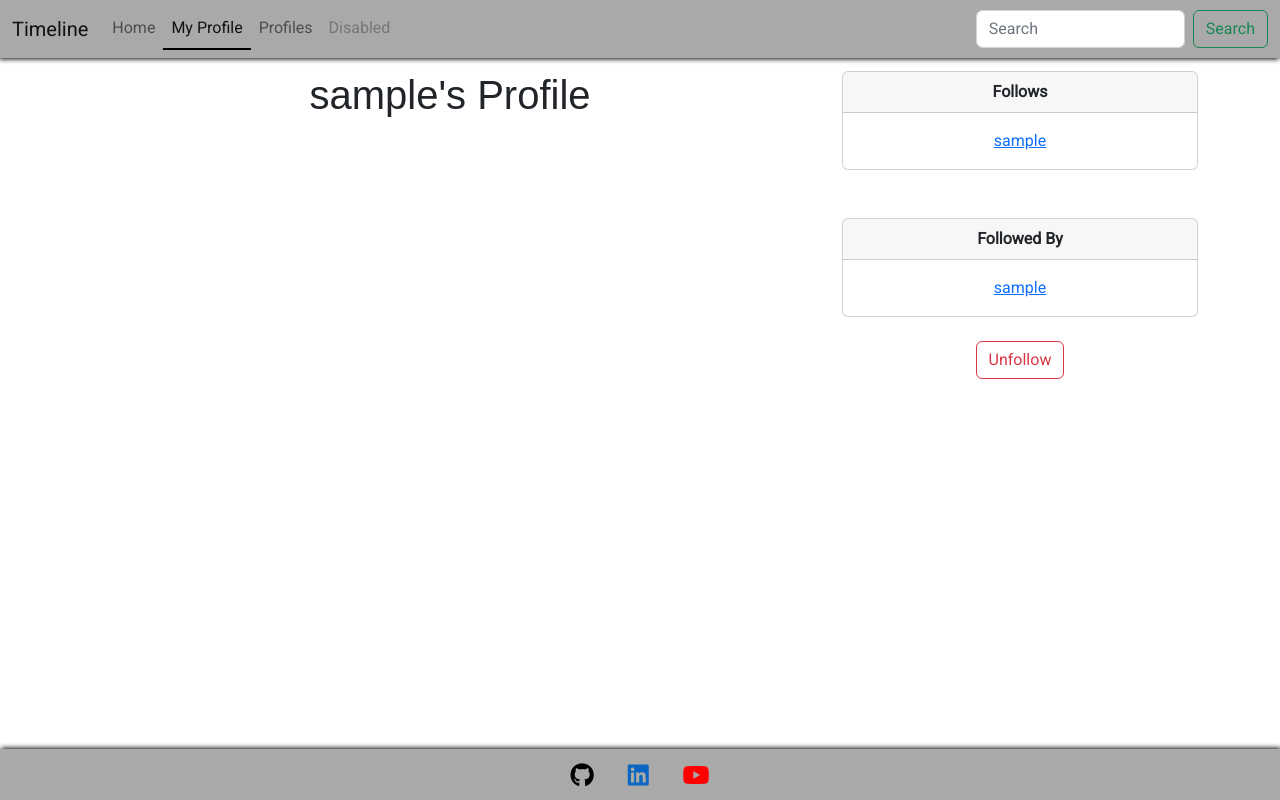
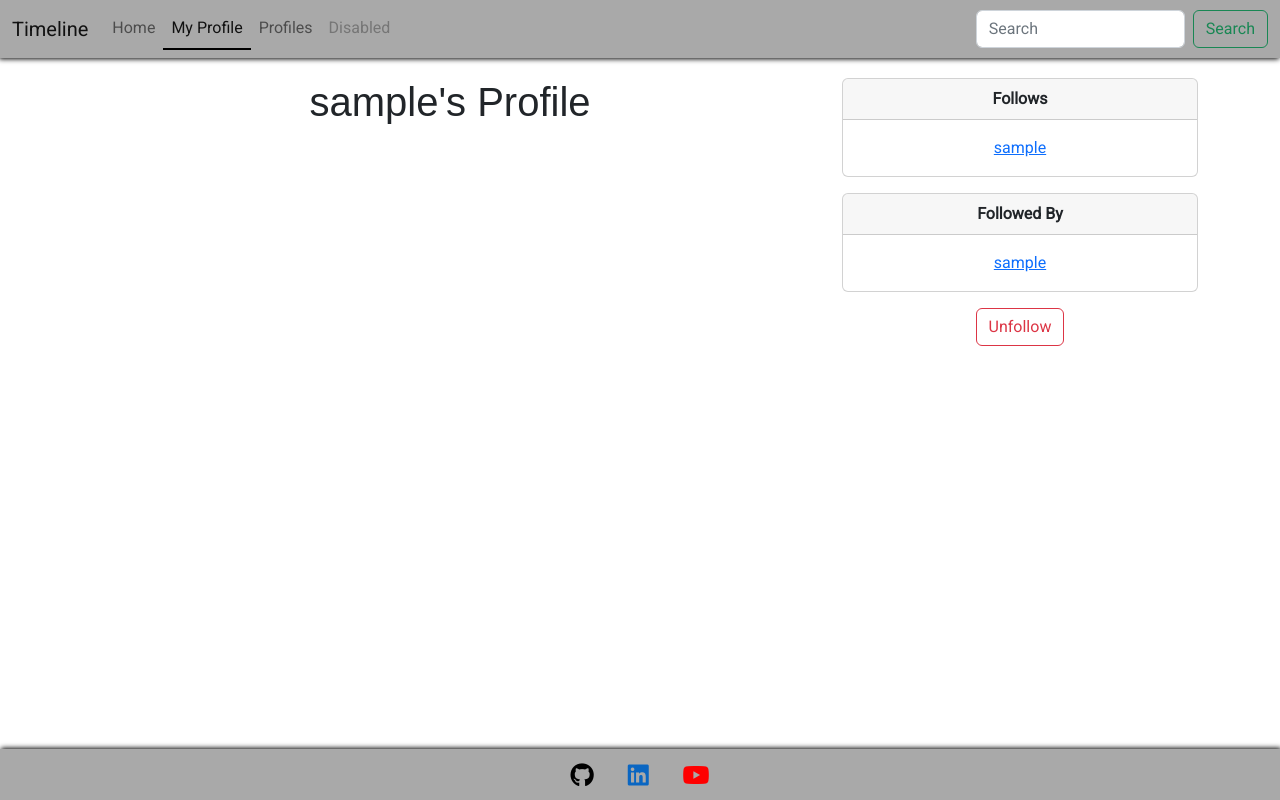
Before and after one commit to NiborGnu/p4-timeline, a Django app: page /profile/1 in a window 1280 px wide. Run offline with Django 5.2, Linux system fonts and the light colour scheme; the visitor is signed in with stand-in values (Sample User, id 1); data comes from the database, SQL or seed files in the repository; data that the repository does not hold is empty; some libraries are stand-ins or nearby versions; some web fonts are replaced.

Commit message:
Add styling to profile, profiles, base. Change style.css > base.css

```diff
--- a/home/templates/home/profile.html
+++ b/home/templates/home/profile.html
@@ -2,67 +2,62 @@
 
 {% block content %}
 {% if profile %}
-<div class="container text-center">
+<div class="container">
     <div class="row">
         <div class="col-8">
-            <h1>{{ profile.user.username }}'s Profile</h1>
+            <h1 class="text-center">{{ profile.user.username }}'s Profile</h1>
             <br>
             {% if timeposts %}
             {% for timepost in timeposts %}
             <div class="card" style="width: 18rem;">
                 <img src="..." class="card-img-top" alt="...">
                 <div class="card-body">
-                    <h5 class="card-title">Card title</h5>
-
-                    <p class="card-text">{{ timepost }} <br></p>
+                    <h5 class="card-title">Card title</h5> <!-- Fix Card title -->
+                    <p class="card-text">{{ timepost.body }} <br></p>
                 </div>
                 <ul class="list-group list-group-flush">
-                    <li class="list-group-item">An item</li>
+                    <li class="list-group-item">{{ timepost.created_at }}</li>
                 </ul>
                 <div class="card-body">
-                    <a href="#" class="card-link">Card link</a>
+                    <a href="#" class="card-link">{{ timepost.user }}</a>
                 </div>
             </div>
             <br>
             {% endfor %}
             {% endif %}
         </div>
-        <div class="col-4">
-            <div class="card">
+        <div class="col-4 text-center">
+            <div class="card mb-3">
                 <div class="card-header">
-                    <strong>Follows</strong><br>
+                    <strong>Follows</strong>
                 </div>
                 <div class="card-body">
                     <p class="card-text">
                         {% for following in profile.follow.all %}
-                        <a href="{% url 'profile' following.user.id %}">{{ following }}</a><br>
+                        <a href="{% url 'profile' following.user.id %}">{{ following }}</a>
                         {% endfor %}
                     </p>
                 </div>
             </div>
-            <br><br>
-            <div class="card">
+            <div class="card mb-3">
                 <div class="card-header">
-                    <strong>Followed By</strong><br>
+                    <strong>Followed By</strong>
                 </div>
                 <div class="card-body">
                     <p class="card-text">
                         {% for following in profile.followed_by.all %}
-                        <a href="{% url 'profile' following.user.id %}">{{ following }}</a><br>
+                        <a href="{% url 'profile' following.user.id %}">{{ following }}</a>
                         {% endfor %}
                     </p>
                 </div>
-            </div><br>
-            <form method="POST">
+            </div>
+            <form method="POST text-center">
                 {% csrf_token %}
                 {% if profile in user.profile.follow.all %}
                 <button class="btn btn-outline-danger" name="follow" value="unfollow" type="submit">Unfollow</button>
-
                 {% else %}
                 <button class="btn btn-outline-success" name="follow" value="follow" type="submit">Follow</button>
-
                 {% endif %}
-
             </form>
         </div>
     </div>
--- a/static/css/style.css
+++ b/static/css/base.css
@@ -1,13 +1,13 @@
 @import url('https://fonts.googleapis.com/css2?family=Roboto:ital,wght@400;500;&family=SUSE:wght@100..800&display=swap');
 
-/* General styles */
+/* General styles
 * {
     margin: 0;
     padding: 0;
     border: 0;
     box-sizing: border-box;
 }
-
+*/
 :root {
     /* Fonts */
     --titel: 'SUSE', sans-serif;
@@ -25,6 +25,7 @@
 
 }
 
+/* Get footer to the bottom */
 html,
 body {
     height: 100%;
@@ -32,17 +33,15 @@ body {
 
 body {
     font-family: var(--main-font);
-    min-height: 100vh;
     display: flex;
     flex-direction: column;
 }
 
 main {
-    margin: 1% 2%;
     flex: 1 0 auto;
-    background-color: var(--white);
 }
 
+/* Title Font */
 h1,
 h2,
 h3,
@@ -56,12 +55,22 @@ h6 {
 .navbar-custom {
     background-color: var(--gray);
     box-shadow: var(--bottom-shadow);
+    margin-bottom: 20px;
 }
 
+/* Navbar underline */
 .active {
     border-bottom: 2px solid var(--black);
     font-weight: 500;
 }
+
+/* align-center */
+.align-center {
+    text-align: center;
+    align-items: center;
+}
+
+
 
 /* Form */
 .form {
@@ -73,6 +82,7 @@ h6 {
 
 /* Footer */
 footer {
+    margin-top: 20px;
     text-align: center;
     background-color: var(--gray);
     box-shadow: var(--top-shadow);
--- a/templates/base.html
+++ b/templates/base.html
@@ -10,7 +10,7 @@
     {% block extra_css %}
     <link href="https://cdn.jsdelivr.net/npm/bootstrap@5.2.3/dist/css/bootstrap.min.css" rel="stylesheet"
         integrity="sha384-rbsA2VBKQhggwzxH7pPCaAqO46MgnOM80zW1RWuH61DGLwZJEdK2Kadq2F9CUG65" crossorigin="anonymous">
-    <link rel="stylesheet" href="{% static 'css/style.css' %}">
+    <link rel="stylesheet" href="{% static 'css/base.css' %}">
     {% endblock %}
     <title>Timeline - {% block title %}{% endblock %}</title>
 </head>
```
Also changed, not shown: home/templates/home/profiles.html (+4 -3 lines).
